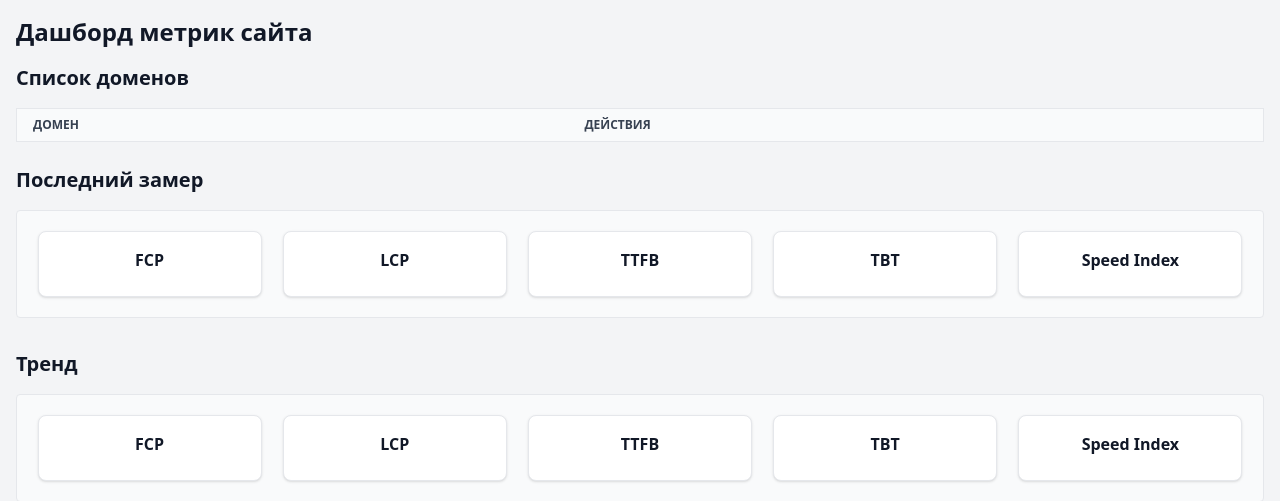
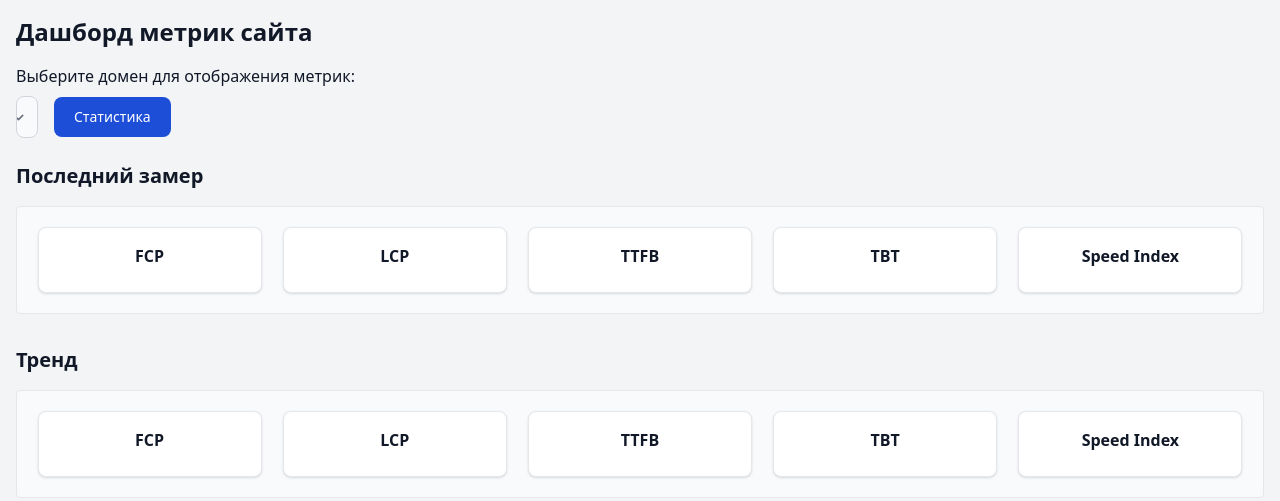
Before and after one commit to sol1-boop/POLZAru-speed-index, a Flask app: page /dashboard in a window 1280 px wide. Shown: the part 56-557 px from the top of the page. Run offline with Flask 3, Linux system fonts and the light colour scheme; lists and menus that the app fills with data are empty; some libraries are stand-ins or nearby versions.

Commit message:
Revert "Add domain table to dashboard and fix chart modal layout"

```diff
--- a/templates/dashboard.html
+++ b/templates/dashboard.html
@@ -7,27 +7,17 @@
 
 {% block content %}
 <h1 class="text-2xl font-bold mb-4">Дашборд метрик сайта</h1>
-<h2 class="text-xl font-semibold mb-4">Список доменов</h2>
-<div class="overflow-x-auto mb-6">
-    <table class="w-full text-sm text-left text-gray-500 border border-gray-200">
-        <thead class="text-xs text-gray-700 uppercase bg-gray-50">
-            <tr>
-                <th class="px-4 py-2">Домен</th>
-                <th class="px-4 py-2">Действия</th>
-            </tr>
-        </thead>
-        <tbody>
+<p class="mb-2">Выберите домен для отображения метрик:</p>
+<div class="flex items-center gap-4 mb-6">
+    <select id="domainSelect" class="bg-gray-50 border border-gray-300 text-gray-900 text-sm rounded-lg p-2.5">
         {% for domain in domains %}
-            <tr class="bg-white border-b">
-                <td class="px-4 py-2">{{ domain.domain }}</td>
-                <td class="px-4 py-2 space-x-2">
-                    <button class="stats-button bg-blue-500 text-white px-2 py-1 rounded" data-domain="{{ domain.domain }}">Статистика</button>
-                    <button class="chart-button bg-green-500 text-white px-2 py-1 rounded" data-domain="{{ domain.domain }}">График</button>
-                </td>
-            </tr>
+            <option value="{{ domain.domain }}">{{ domain.domain }}</option>
         {% endfor %}
-        </tbody>
-    </table>
+    </select>
+    <button id="showStatsButton"
+            class="text-white bg-blue-700 hover:bg-blue-800 focus:ring-4 focus:outline-none focus:ring-blue-300 font-medium rounded-lg text-sm px-5 py-2.5">
+        Статистика
+    </button>
 </div>
 
 <h2 class="text-xl font-semibold mb-4">Последний замер</h2>
@@ -126,15 +116,21 @@
 
 <script>
 document.addEventListener('DOMContentLoaded', function() {
+    const domainSelect = document.getElementById('domainSelect');
     const statsModal = document.getElementById('stats-modal');
     const statsContent = document.getElementById('statsContent');
     const statsDomain = document.getElementById('statsDomain');
     const closeStatsModal = document.getElementById('closeStatsModal');
+    const showStatsButton = document.getElementById('showStatsButton');
     let fcpChart, lcpChart, ttfbChart, tbtChart, siChart;
 
 
     closeStatsModal.onclick = function() {
         statsModal.classList.add('hidden');
+    }
+
+    showStatsButton.onclick = function() {
+        fetchStats(domainSelect.value);
     }
 
     function createDataset(label, data, borderColor, fill = true, borderDash = [], borderWidth = 1, tension = 0.1) {
@@ -412,23 +408,12 @@ document.addEventListener('DOMContentLoaded', function() {
             });
     }
 
-    // Initial load for the first domain in the table
-    const initialButton = document.querySelector('.chart-button');
-    if (initialButton) {
-        fetchAndRenderCharts(initialButton.getAttribute('data-domain'));
-    }
+    // Initial load for the first domain in the select list
+    fetchAndRenderCharts(domainSelect.value);
 
-    // Event listeners for table buttons
-    document.querySelectorAll('.chart-button').forEach(button => {
-        button.addEventListener('click', () => {
-            fetchAndRenderCharts(button.getAttribute('data-domain'));
-        });
-    });
-
-    document.querySelectorAll('.stats-button').forEach(button => {
-        button.addEventListener('click', () => {
-            fetchStats(button.getAttribute('data-domain'));
-        });
+    // Event listener for domain change
+    domainSelect.addEventListener('change', function() {
+        fetchAndRenderCharts(this.value);
     });
 });
 </script>
```
Also changed, not shown: templates/index.html (+4 -8 lines).
